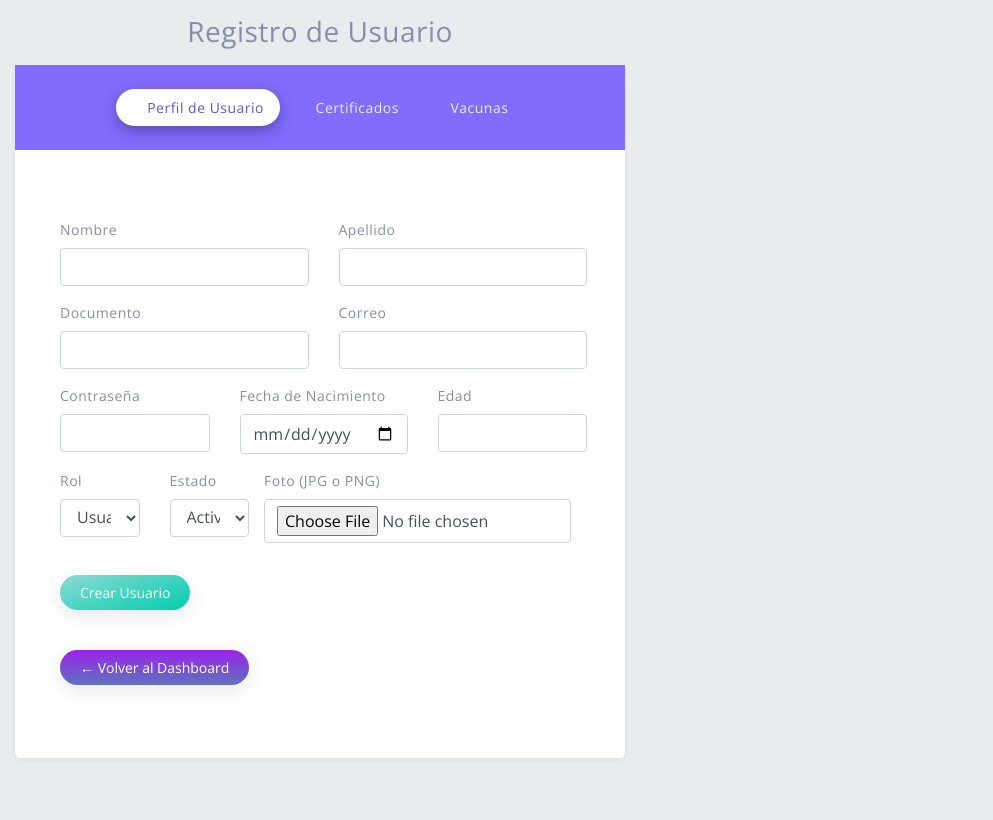
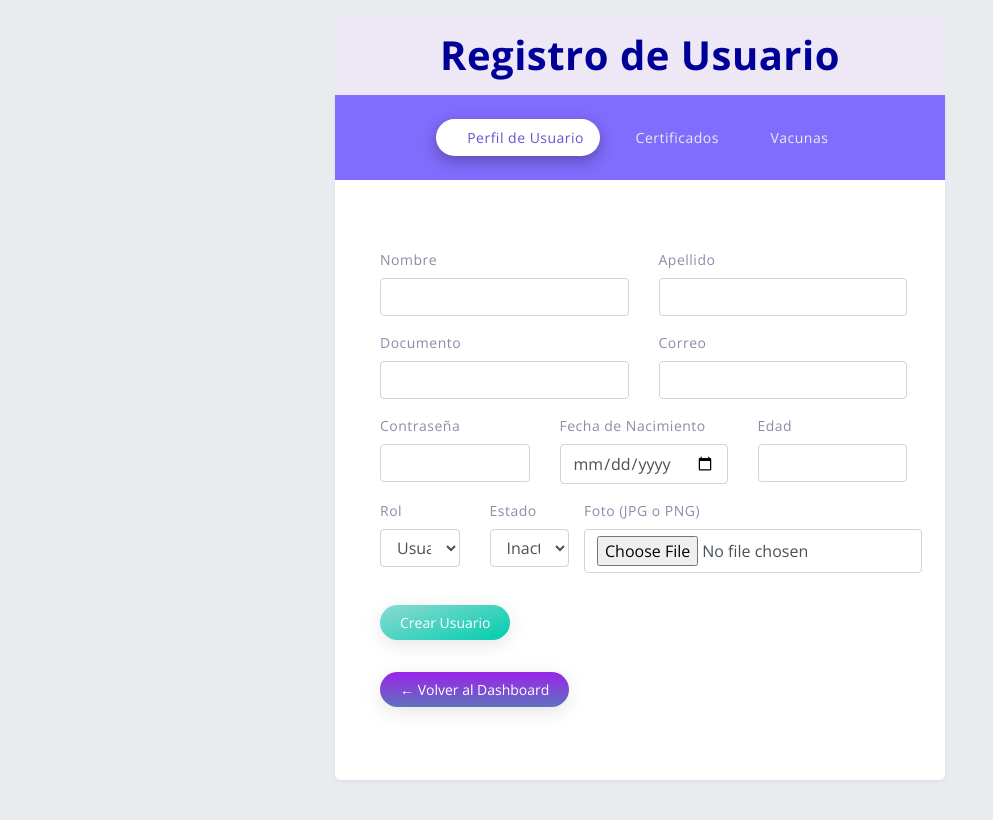
Before and after one commit to jturizo1/lucerodelasalud, a PHP site: page /App/Users/crear.html in a window 1280 px wide. Shown: the whole page, without its empty margins (0-993 px from the left). Before the commit the page ends 758 px from the top, so only its background shows below. Run offline with PHP 8.4, Linux system fonts and the light colour scheme; some web fonts are replaced.

Commit message:
modified:   App/Users/crear.html 	modified:   App/assets/style/custom-tabs.css 	modified:   App/assets/style/main.css

```diff
--- a/App/Users/crear.html
+++ b/App/Users/crear.html
@@ -62,13 +62,14 @@ if ($_SERVER['REQUEST_METHOD'] === 'POST') {
 </head>
 
 <body>
+    <div class="d-flex justify-content-center align-items-center">
         <div class="col-xl-6 col-lg-12 col-12 layout-spacing">
-        <div class="col-lg-12">
+            <div class="col-lg-12" style="background-color: #ede7f6;">
                 <div class="statbox widget box box-shadow">
                     <div class="widget-header widget-heading">
                         <div class="row">
-                        <div class="col-xl-12 col-md-12 col-sm-12 col-12">
-                            <h3 class="text-center mb-3">Registro de Usuario</h3>
+                            <div class="col-xxl-12 col-xl-12 col-md-12 col-sm-12 col-12">
+                                <h1 class="text-center mb-3 mt-3" style="color: #000099; font-weight: bold;">Registro de Usuario</h1>
                             </div>
                         </div>
                     </div>
@@ -92,12 +93,12 @@ if ($_SERVER['REQUEST_METHOD'] === 'POST') {
                         </li>
 
                         <li class="nav-item ml-1">
-                        <a class="nav-link  btn-rounded" id="rounded-background-pills-settings-tab" data-toggle="pill" href="#certificadosvacunas" role="tab" aria-controls="rounded-background-pills-settings" aria-selected="false"><i class="flaticon-like-1"></i> Vacunas</a>
+                            <a class="nav-link  btn-rounded" id="rounded-background-pills-settings-tab" data-toggle="pill" href="#vacunas" role="tab" aria-controls="rounded-background-pills-settings" aria-selected="false"><i class="flaticon-like-1"></i> Vacunas</a>
                         </li>
                     </ul>
                     <div class="tab-content" id="rounded-background-pills-tabContent">
                         <div class="tab-pane fade show active" id="perfilusuario" role="tabpanel" aria-labelledby="rounded-background-pills-profile-tab">
-                        <div class="media mt-4 mb-3">
+                            <div class="media mt-4 mb-2">
                                     <!--?php if (!empty($errors)): ?>
                                     <div class="alert alert-danger">
                                         <ul>
@@ -112,7 +113,7 @@ if ($_SERVER['REQUEST_METHOD'] === 'POST') {
                                         <div class="alert alert-success"><?= $success ?></div>
                                     <?php endif; ?-->
 
-                                <form method="post" enctype="multipart/form-data">
+                                    <form id="formulario" method="POST" action="guardar.php" enctype="multipart/form-data">
                                         <div class="row mb-3">
                                             <div class="col">
                                                 <label>Nombre</label>
@@ -161,18 +162,18 @@ if ($_SERVER['REQUEST_METHOD'] === 'POST') {
                                             <div class="col">
                                                 <label>Estado</label>
                                                 <select name="state" class="form-control">
+                                                    <option value="inactivo">Inactivo</option>
                                                     <option value="activo">Activo</option>
-                                                <option value="inactivo">Inactivo</option>
                                                 </select>
                                             </div>
                                             <div class="row mb-3">
-                                            <div class="col-11">
+                                                <div class="col">
                                                     <label>Foto (JPG o PNG)</label>
                                                     <input type="file" name="foto" class="form-control">
                                                 </div>
                                             </div>
                                         </div>
-                                    <button type="submit" class="btn btn-gradient-success btn-rounded mb-4 mr-2" onclick="userCreateOK(1)">Crear Usuario</button>
+                                        <button type="submit" class="btn btn-gradient-success btn-rounded mb-4 mr-2" onclick="confirmarEnvio()">Crear Usuario</button>
                                     </form>
 
                                 <!-- <img class="mr-3" src="90x90.jpg" alt="Generic placeholder image"> -->
@@ -183,21 +184,23 @@ if ($_SERVER['REQUEST_METHOD'] === 'POST') {
                                 <a href="../Back/dashboard_admin.php"> <button type="button" class="btn btn-gradient-secondary btn-rounded mb-4 mr-2">← Volver al Dashboard</button></a>
                         </div>
                         <div class="tab-pane fade" id="certificaciones" role="tabpanel" aria-labelledby="rounded-background-pills-contact-tab">
-                        <p class="dropcap  dc-outline-primary">
+                            <button type="button" class="btn btn-secondary mt-2" onclick="agregarFila('certificaciones')">+ Agregar Certificación</button>
+                            <!--p class="dropcap  dc-outline-primary">
                                 Lorem ipsum dolor sit amet, consectetur adipisicing elit, sed do eiusmod
                                 tempor incididunt ut labore et dolore magna aliqua. Ut enim ad minim veniam,
                                 quis nostrud exercitation ullamco laboris nisi ut aliquip ex ea commodo
                                 consequat. Duis aute irure dolor in reprehenderit in voluptate velit esse
                                 cillum dolore eu fugiat nulla pariatur. Excepteur sint occaecat cupidatat non
                                 proident, sunt in culpa qui officia deserunt mollit anim id est laborum.
-                        </p>
+                            </p-->
                         </div>
-                    <div class="tab-pane fade" id="certificadosvacunas" role="tabpanel" aria-labelledby="rounded-background-pills-settings-tab">
-                        <blockquote class="blockquote">
+                        <div class="tab-pane fade" id="vacunas" role="tabpanel" aria-labelledby="rounded-background-pills-settings-tab">
+                            <button type="button" class="btn btn-secondary mt-2" onclick="agregarFila('vacunas')">+ Agregar Vacuna</button>
+                            <!--blockquote class="blockquote">
                                 Lorem ipsum dolor sit amet, consectetur adipisicing elit, sed do eiusmod
                                 tempor incididunt ut labore et dolore magna aliqua. Ut enim ad minim veniam,
                                 quis nostrud exercitation ullamco laboris nisi ut aliquip ex ea commodo
-                        </blockquote>
+                            </blockquote-->
                         </div>
 
                     </div>
@@ -206,6 +209,59 @@ if ($_SERVER['REQUEST_METHOD'] === 'POST') {
             </div>
         </div>
 
+    </div>
+
+<script>
+    let contadorCert = 0;
+    let contadorVac = 0;
+
+    function agregarFila(tipo) {
+    const container = document.getElementById(tipo + "Container");
+    const index = tipo === "certificaciones" ? contadorCert++ : contadorVac++;
+    const nombre = tipo === "certificaciones" ? "Certificación" : "Vacuna";
+
+    const div = document.createElement("div");
+    div.className = "border p-3 my-2";
+    div.innerHTML = `
+        <div class="row align-items-end">
+        <div class="col-md-4 mb-2">
+            <label>Nombre ${nombre}:</label>
+            <input type="text" name="${tipo}[${index}][nombre]" class="form-control" required>
+        </div>
+        <div class="col-md-3 mb-2">
+            <label>Fecha Inicio:</label>
+            <input type="date" name="${tipo}[${index}][inicio]" class="form-control" required>
+        </div>
+        <div class="col-md-3 mb-2">
+            <label>Fecha Fin:</label>
+            <input type="date" name="${tipo}[${index}][fin]" class="form-control" required>
+        </div>
+        <div class="col-md-2 mb-2">
+            <label>Documento PDF:</label>
+            <input type="file" name="${tipo}[${index}][archivo]" accept="application/pdf" class="form-control" required>
+        </div>
+        </div>
+    `;
+    container.appendChild(div);
+    }
+
+    function confirmarEnvio() {
+    Swal.fire({
+        title: '¿Guardar los datos?',
+        text: "Confirma que deseas guardar este registro.",
+        icon: 'warning',
+        showCancelButton: true,
+        confirmButtonText: 'Sí, guardar',
+        cancelButtonText: 'Cancelar'
+    }).then((result) => {
+        if (result.isConfirmed) {
+        document.getElementById('formulario').submit();
+        }
+    });
+    }
+</script>
+
+<script src="https://cdn.jsdelivr.net/npm/bootstrap@5.3.3/dist/js/bootstrap.bundle.min.js"></script>
     <!--script src="assets/js/libs/jquery-3.1.1.min.js"></script-->
     <script src="../assets/js/jquery-3.1.1.min.js"></script>
     <!--script src="bootstrap/js/popper.min.js"></script-->
--- a/App/assets/style/custom-tabs.css
+++ b/App/assets/style/custom-tabs.css
@@ -1,3 +1,10 @@
+.container-form
+{
+    display: flex;
+    justify-content: center;
+    align-items: center;
+}
+
 .border-default { border-color: #eef2f8!important; }
 .widget-content-area { padding-bottom: 32px; }
 .nav-tabs .nav-link.active {
--- a/App/assets/style/main.css
+++ b/App/assets/style/main.css
@@ -12,6 +12,7 @@ body {
     letter-spacing: 0.0312rem;
     font-family: "Open Sans", "Helvetica Neue", Helvetica, Arial, sans-serif
 }
+
 :focus { outline: none; }
 select.form-custom::-ms-expand {
     display: none;
```
Lines whose indentation alone changed are shown as unchanged.
